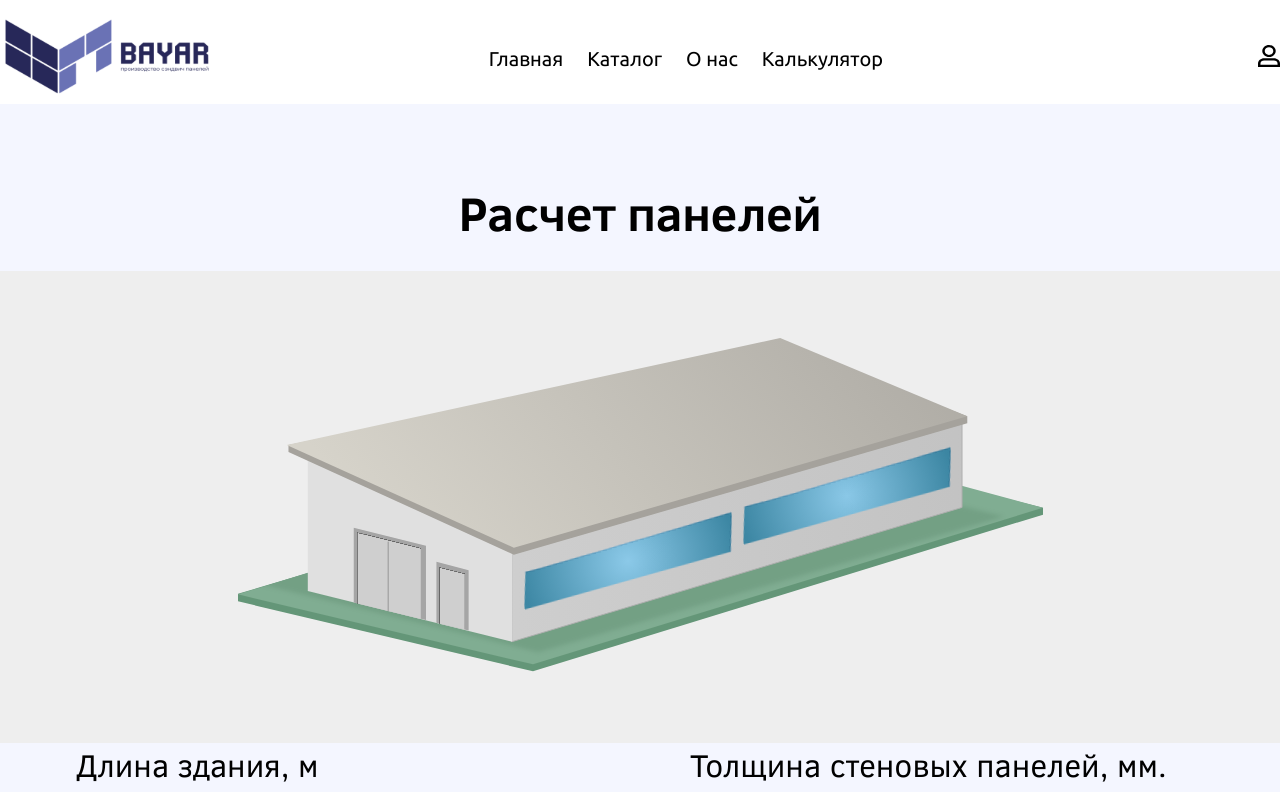
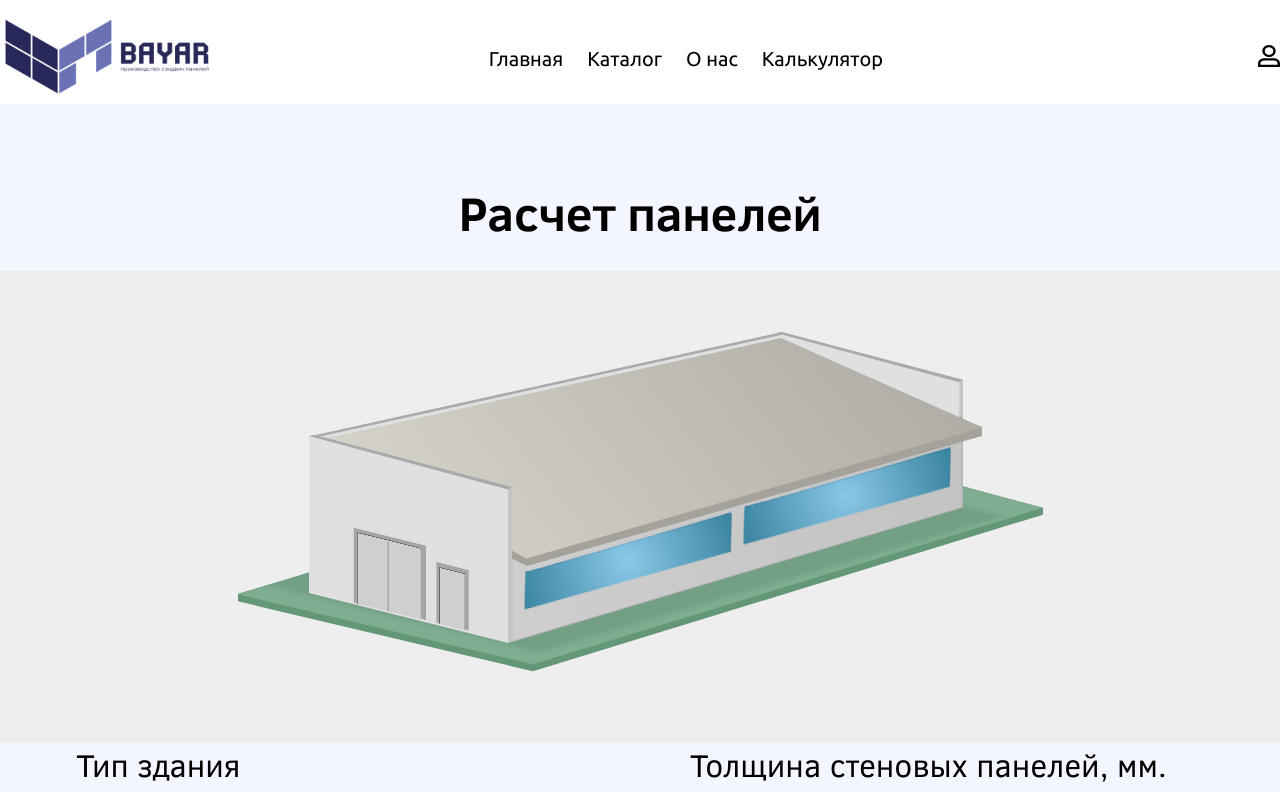
Before and after one commit to timuritodev/bayar-frontend, a Next.js app: page /calculator in a window 1280 px wide. Shown: the top 792 px of the page. Built offline with nearby package versions, Linux system fonts and the light colour scheme.

Commit message:
modified calculator-pictire

```diff
--- a/src/components/CalculatorPicture/CalculatorPicture.tsx
+++ b/src/components/CalculatorPicture/CalculatorPicture.tsx
@@ -1,7 +1,15 @@
 import React from 'react';
 import styles from './style.module.scss';
 
-const CalculatorPicture: React.FC = () => {
+interface ICalculatorPictureProps {
+	buildingType: string; // 'односкатная' или 'двускатная'
+	roofType: string;     // 'с' (с парапетом) или 'без' (без парапета)
+}
+
+const CalculatorPicture: React.FC<ICalculatorPictureProps> = ({
+	buildingType,
+	roofType,
+}) => {
 	return (
 		<div className={styles.calculatorPicture}>
 			<div className={styles.calcPictureContainer}>
@@ -9,23 +17,33 @@ const CalculatorPicture: React.FC = () => {
 					<div className={styles.house1Container}>
 						<div className={styles.housesTrava}></div>
 
-						{/* <div className={`${styles.house2Stena3} ${styles.houseControlItem} ${styles.itemHouse2}`} style={{ display: 'none' }}>
+						{buildingType === 'односкатная' && roofType === 'с' && (
+							<>
+								<div className={`${styles.house2Stena3} ${styles.houseControlItem} ${styles.itemHouse2}`}>
 									<svg width="187" height="178" viewBox="0 0 187 178" fill="none" xmlns="http://www.w3.org/2000/svg">
 										<path className={styles.houseStenaStart} d="M0.0454102 2.85596L183.502 52.1272V169.99L0.0454102 139V2.85596Z" fill="#E0E0E0" />
 										<path className={styles.houseStenaStop} d="M183.316 52.1271L187 49.8247V176.5L183.316 177.881V52.1271Z" fill="#C4C4C4" />
 										<path className={styles.houseStenaStop} d="M6.0318 1.935L187 49.8248L183.316 52.1272L0.045754 2.89792L6.0318 1.935Z" fill="#AAAAAA" />
 									</svg>
-						</div> */}
+								</div>
+							</>
+						)}
 
-						{/* <div className={`${styles.house4Stena3} ${styles.houseControlItem} ${styles.itemHouse4}`} style={{ display: 'none' }}>
+						{buildingType === 'двускатная' && roofType === 'с' && (
+							<>
+								<div className={`${styles.house4Stena3} ${styles.houseControlItem} ${styles.itemHouse4}`}>
+									{/* стена с парапетом */}
 									<svg width="203" height="191" viewBox="0 0 203 191" fill="none" xmlns="http://www.w3.org/2000/svg">
 										<path className={styles.houseStenaStart} d="M0.0493164 3.10107L199.251 56.6011V189.93L0.0493164 140V3.10107Z" fill="#E0E0E0" />
 										<path className={styles.houseStenaStop} d="M199 56.5L203 54V189.5L199 190.899V56.5Z" fill="#C4C4C4" />
 										<path className={styles.houseStenaStop} d="M7.54926 2.10117L203 54L199 56.5001L1.04944 3.14673L7.54926 2.10117Z" fill="#AAAAAA" />
 									</svg>
-						</div> */}
+								</div>
+							</>
+						)}
 
 						<div className={styles.house1Stena1}>
+							{/* переднаяя стена */}
 							<svg width="452" height="231" viewBox="0 0 452 231" fill="none" xmlns="http://www.w3.org/2000/svg">
 								<g mask="url(#house1-stena1-line)">
 									<path d="M451.02 95.4354V4.98961L0.764709 135.241V229.739L451.02 95.4354Z" fill="url(#house1-stena1-item)" stroke="#AFAFAF" />
@@ -39,22 +57,34 @@ const CalculatorPicture: React.FC = () => {
 							</svg>
 						</div>
 
-						<div className={`${styles.house1Stena2} ${styles.houseControlItem} ${styles.itemHouse1}`}>
+						{buildingType === 'односкатная' && roofType === 'без' && (
+							<>
+								<div className={`${styles.house1Stena2} ${styles.houseControlItem} ${styles.itemHouse1}`} >
 									<svg width="206" height="199" viewBox="0 0 206 199" fill="none" xmlns="http://www.w3.org/2000/svg">
 										<path className={styles.houseStenaStart} d="M0.79834 0.255127L205.135 103.76V198.725L0.79834 148.07V0.255127Z" fill="#E0E0E0" />
 									</svg>
 								</div>
+							</>
+						)}
 
-						{/* <div className={`${styles.house3Stena2} ${styles.houseControlItem} ${styles.itemHouse3}`} style={{ display: 'none' }}>
+						{buildingType === 'двускатная' && roofType === 'без' && (
+							<>
+
+								<div className={`${styles.house3Stena2} ${styles.houseControlItem} ${styles.itemHouse3}`}>
 									<svg width="206" height="181" viewBox="0 0 206 181" fill="none" xmlns="http://www.w3.org/2000/svg">
 										<path className={styles.houseStenaStart} d="M0.79834 7.49731L99 0.497314L205.135 57.4973V180.222L0.79834 129.567V7.49731Z" fill="#E0E0E0" />
 									</svg>
-						</div> */}
+								</div>
+							</>
+						)}
 
 						<div className={styles.housesWindow1}></div>
 						<div className={styles.housesWindow2}></div>
 
+						{buildingType === 'односкатная' && roofType === 'без' && (
+							<>
 								<div className={`${styles.house1Krisha} ${styles.houseControlItem} ${styles.itemHouse1}`}>
+									{/* односкатная крыша без парапета */}
 									<svg width="682" height="217" viewBox="0 0 682 217" fill="none" xmlns="http://www.w3.org/2000/svg">
 										<path className={styles.houseKrishaLine} d="M2.47559 113.913V107.043L494.178 6.96216L681.286 78.3243V85.2865L227.876 216.697L2.47559 113.913Z" fill="#a5a29c" />
 										<path d="M0.734863 107.043L494.178 0L681.286 78.3243L227.875 209.735L0.734863 107.043Z" fill="url(#house1-krisha-item)" />
@@ -66,17 +96,26 @@ const CalculatorPicture: React.FC = () => {
 										</defs>
 									</svg>
 								</div>
+							</>
+						)}
 
-						{/* <div className={`${styles.house2Stena4} ${styles.houseControlItem} ${styles.itemHouse2}`} style={{ display: 'none' }}>
+						{buildingType === 'односкатная' && roofType === 'с' && (
+							<>
+								<div className={`${styles.house2Stena4} ${styles.houseControlItem} ${styles.itemHouse2}`}>
 									<svg width="487" height="247" viewBox="0 0 487 247" fill="none" xmlns="http://www.w3.org/2000/svg">
 										<path className={styles.houseStenaStop} d="M0 104.5L473 0.000244141L487 64L1.5 246.5L0 104.5Z" fill="#AAAAAA" />
 									</svg>
 									<svg className={styles.left} width="491" height="247" viewBox="0 0 491 247" fill="none" xmlns="http://www.w3.org/2000/svg">
 										<path className={styles.houseStenaStart} d="M0 104.5L472 0.5L490.5 99L1.5 246.5L0 104.5Z" fill="#E0E0E0" />
 									</svg>
-						</div> */}
+								</div>
+							</>
+						)}
 
-						{/* <div className={`${styles.house2Krisha} ${styles.houseControlItem} ${styles.itemHouse2}`} style={{ display: 'none' }}>
+						{buildingType === 'односкатная' && roofType === 'с' && (
+							<>
+								<div className={`${styles.house2Krisha} ${styles.houseControlItem} ${styles.itemHouse2}`}>
+									{/* односкатная крыша с парапетом */}
 									<svg width="674" height="228" viewBox="0 0 674 228" fill="none" xmlns="http://www.w3.org/2000/svg">
 										<path className={styles.houseKrishaLine} d="M0 122V108.63L472.178 6.96216L673 89V98L218 228L0 122Z" fill="#a5a29c" />
 										<path d="M1 104L472.178 0L673.5 89.5L217.5 220.5L1 104Z" fill="url(#house2-krisha-item)" />
@@ -87,9 +126,14 @@ const CalculatorPicture: React.FC = () => {
 											</linearGradient>
 										</defs>
 									</svg>
-						</div> */}
+								</div>
+							</>
+						)}
 
-						{/* <div className={`${styles.house4Krisha} ${styles.houseControlItem} ${styles.itemHouse4}`} style={{ display: 'none' }}>
+						{buildingType === 'двускатная' && roofType === 'с' && (
+							<>
+								<div className={`${styles.house4Krisha} ${styles.houseControlItem} ${styles.itemHouse4}`}>
+									{/* двускатная крыша */}
 									<svg width="674" height="315" viewBox="0 0 674 315" fill="none" xmlns="http://www.w3.org/2000/svg">
 										<path className={styles.houseKrishaLine} d="M5 210.997L4.99987 201L221 155.724L665.879 143.497L665.879 150.497L211.5 275.997L96.0001 210.997L5 210.997Z" fill="#a5a29c" />
 										<path d="M98 204.497L565 84.4971L664 143.497L211.5 269.997L98 204.497Z" fill="url(#paint0_linear)" />
@@ -105,25 +149,39 @@ const CalculatorPicture: React.FC = () => {
 											</linearGradient>
 										</defs>
 									</svg>
-						</div> */}
+								</div>
+							</>
+						)}
 
-						{/* <div className={`${styles.house2Stena2} ${styles.houseControlItem} ${styles.itemHouse2}`} style={{ display: 'none' }}>
+						{buildingType === 'односкатная' && roofType === 'с' && (
+							<>
+								<div className={`${styles.house2Stena2} ${styles.houseControlItem} ${styles.itemHouse2}`}>
+									{/* стена с парапетом 2 */}
 									<svg width="204" height="211" viewBox="0 0 204 211" fill="none" xmlns="http://www.w3.org/2000/svg">
 										<path className={styles.houseStenaStart} d="M1 4L200.202 57.5V211L1 161.07V4Z" fill="#E0E0E0" />
 										<path className={styles.houseStenaStop} d="M200 57.5L204 55V209.5L200 211V57.5Z" fill="#C4C4C4" />
 										<path className={styles.houseStenaStop} d="M7.5 3L204 55.0001L200 57.5001L1.00019 4.04556L7.5 3Z" fill="#AAAAAA" />
 									</svg>
-						</div> */}
+								</div>
+							</>
+						)}
 
-						{/* <div className={`${styles.house4Stena2} ${styles.houseControlItem} ${styles.itemHouse4}`} style={{ display: 'none' }}>
+						{buildingType === 'двускатная' && roofType === 'с' && (
+							<>
+								<div className={`${styles.house4Stena2} ${styles.houseControlItem} ${styles.itemHouse4}`}>
 									<svg width="204" height="211" viewBox="0 0 204 211" fill="none" xmlns="http://www.w3.org/2000/svg">
 										<path className={styles.houseStenaStart} d="M0.0493164 3.10107L199.251 56.6011V210.101L0.0493164 160.171V3.10107Z" fill="#E0E0E0" />
 										<path className={styles.houseStenaStop} d="M199.049 56.6011L203.049 54.1011V208.601L199.049 210.101V56.6011Z" fill="#C4C4C4" />
 										<path className={styles.houseStenaStop} d="M6.54932 2.10107L203.05 54.1012L199.05 56.6012L0.0495045 3.14664L6.54932 2.10107Z" fill="#AAAAAA" />
 									</svg>
-						</div> */}
+								</div>
+							</>
+						)}
 
-						{/* <div className={`${styles.house3Krisha} ${styles.houseControlItem} ${styles.itemHouse3}`} style={{ display: 'none' }}>
+						{buildingType === 'двускатная' && roofType === 'без' && (
+							<>
+								<div className={`${styles.house3Krisha} ${styles.houseControlItem} ${styles.itemHouse3}`}>
+									{/* двускатная крыша */}
 									<svg width="701" height="316" viewBox="0 0 701 316" fill="none" xmlns="http://www.w3.org/2000/svg">
 										<path className={styles.houseKrishaLine} d="M5.49981 210.497L5.49981 205.497L248 156.724L692.879 144.497L692.879 151.497L238.5 276.997L123 211.997L5.49981 210.497Z" fill="#a5a29c" />
 										<path d="M125 205.497L592 85.4971L691 144.497L238.5 270.997L125 205.497Z" fill="url(#house3-krisha-line1)" />
@@ -139,14 +197,16 @@ const CalculatorPicture: React.FC = () => {
 											</linearGradient>
 										</defs>
 									</svg>
-						</div> */}
+								</div>
+							</>
+						)}
 
 						<div className={styles.housesDoor1}></div>
 						<div className={styles.housesDoor2}></div>
 					</div>
 				</div>
 			</div>
-		</div>
+		</div >
 	);
 };
 
--- a/src/components/ConsultationForm/ConsultationForm.tsx
+++ b/src/components/ConsultationForm/ConsultationForm.tsx
@@ -38,8 +38,8 @@ export const ConsultationForm = () => {
 		dispatch(
 			sendEmailApi({
 				email: getValues("email"),
-				subject: "Кофе машины",
-				text: ``,
+				subject: "Консультация",
+				text: `Запрос на консультацию от ${getValues("fio")}, почта - ${getValues("email")}`,
 				greetings: "",
 			})
 		)
--- a/src/constants/constants.ts
+++ b/src/constants/constants.ts
@@ -4,6 +4,6 @@
 
 // export const API_BASE_URL = window.location.origin + currentURL.substring(0, currentURL.lastIndexOf('/')) + apiSuffix;
 
-export const API_BASE_URL = "http://localhost:3001/api";
+// export const API_BASE_URL = "http://localhost:3001/api";
 
-// export const API_BASE_URL = "https://beancode.ru/api";
+export const API_BASE_URL = "https://tatbayar.ru/api";
--- a/src/pages/calculator/index.tsx
+++ b/src/pages/calculator/index.tsx
@@ -1,6 +1,7 @@
 import CalculatorPicture from '@/components/CalculatorPicture/CalculatorPicture';
 import CustomInput from "@/components/CustomInput/CustomInput";
-import CustomOptions from '@/components/CustomOptions/CustomOptions';
+import { default as CustomOptions } from '@/components/CustomOptions/CustomOptions';
+import CustomSelect from '@/components/CustomSelect/CustomSelect';
 import Popup from '@/components/Popup/Popup';
 import SEO from '@/components/SEO/SEO';
 import {
@@ -19,7 +20,7 @@ import { CustomInputTypes } from "@/types/CustomInput.types";
 import { useEffect, useState } from "react";
 import { SubmitHandler, useForm } from "react-hook-form";
 import { CustomButton } from "../../components/CustomButton/CustomButton";
-import { options_insulation_density, options_insulation_type, options_metal_thickness, options_wall_panel_width } from '../../constants/calculator';
+import { options_insulation_density, options_insulation_type, options_metal_thickness, options_wall_panel_width, optionsBuilding, optionsRoof } from '../../constants/calculator';
 import { useAppDispatch, useAppSelector } from "../../services/typeHooks";
 import styles from "./style.module.scss";
 
@@ -104,11 +105,11 @@ const CalculatorPage = () => {
 			<div className={styles.calculator}>
 				<div className={styles.container}>
 					<h1 className={styles.title}>Расчет панелей</h1>
-					<CalculatorPicture />
+					<CalculatorPicture buildingType={buildingType} roofType={roofType} />
 					<form className={styles.form} onSubmit={handleSubmit(onSubmit)} noValidate>
 						<div className={styles.form__container}>
-							{/* <CustomSelect
-							labelText={"Тип здания"}
+							<CustomSelect
+								labelText="Тип здания"
 								options={optionsBuilding}
 								selectedValue={buildingType}
 								onChange={setBuildingType} // TODO добавить анимацию
@@ -118,7 +119,7 @@ const CalculatorPage = () => {
 								options={optionsRoof}
 								selectedValue={roofType}
 								onChange={setRoofType}
-						/>  */}
+							/>
 							<CustomInput
 								inputType={CustomInputTypes.building_length}
 								labelText="Длина здания, м"
```
Lines whose indentation alone changed are shown as unchanged.
